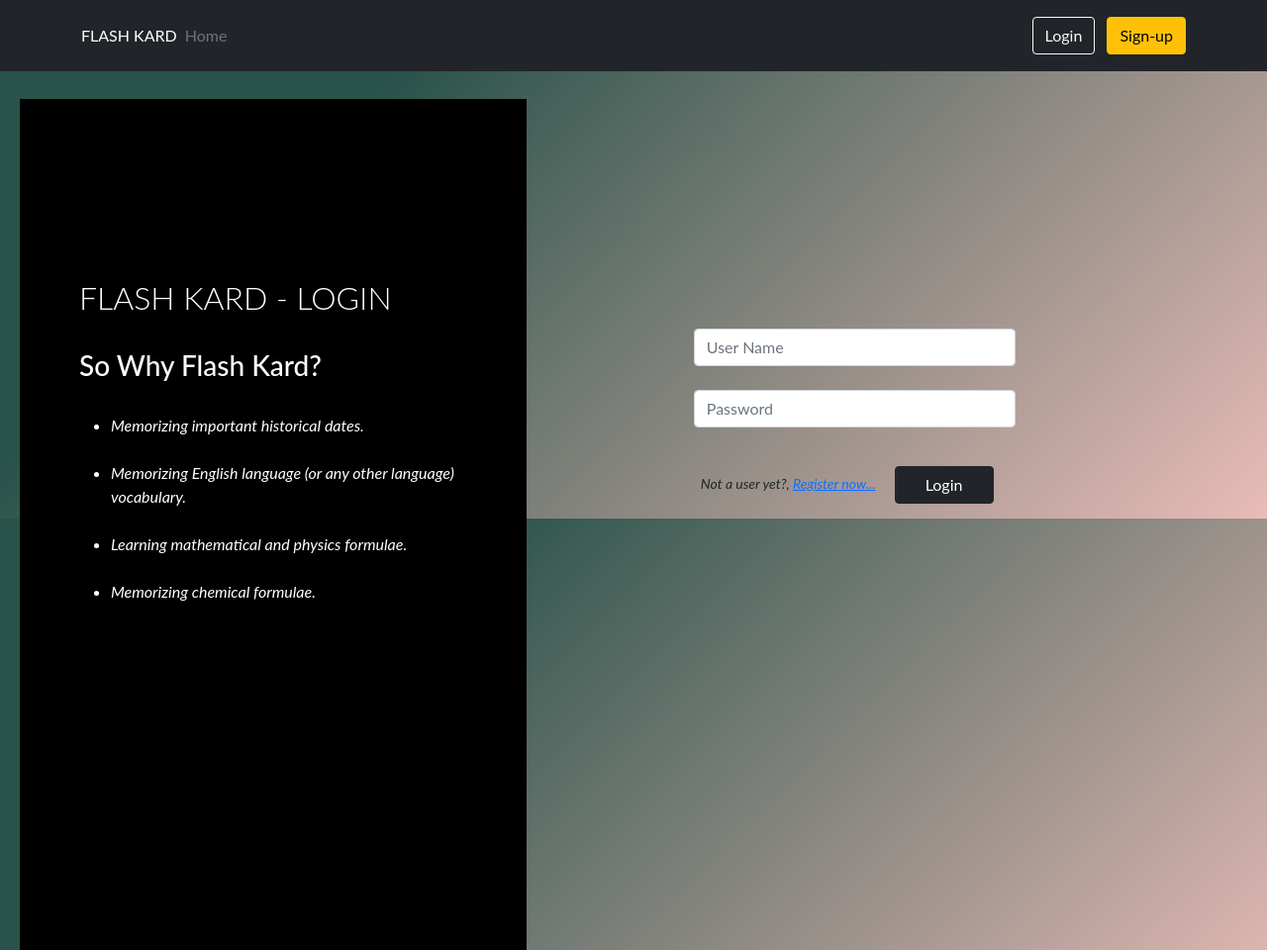
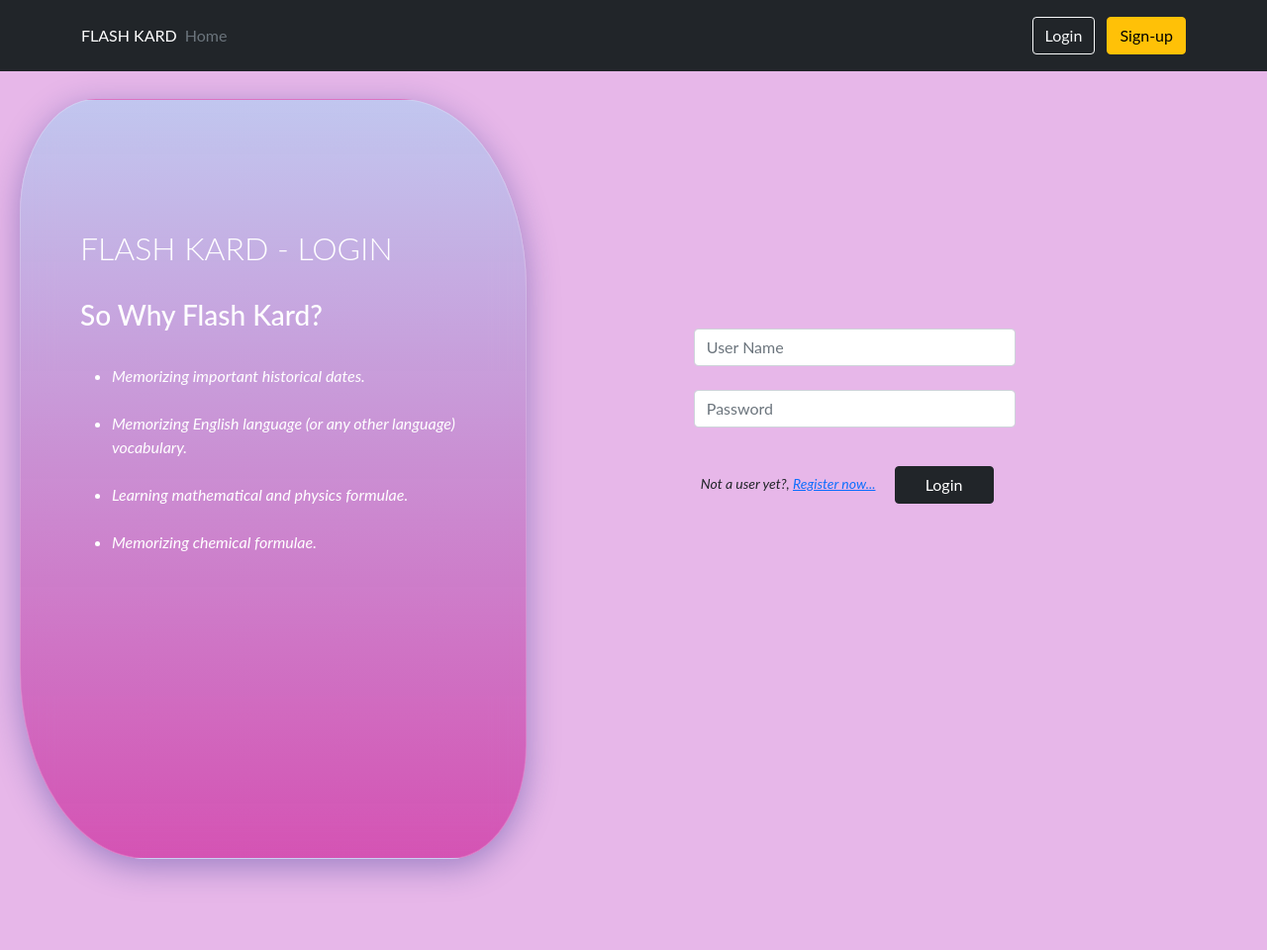
Before and after one commit to Abhijit25Mishra/Flash-Card, a Flask app: page /login in a window 1280 px wide. Shown: the whole page at 99% size. Run offline with Flask 2, Linux system fonts and the light colour scheme.

Commit message:
css login and register page

```diff
--- a/flashkard/static/css/login.css
+++ b/flashkard/static/css/login.css
@@ -6,19 +6,27 @@ body {
 
 .main-head{
     height: 150px;
-    background: #FFF;
+    background: #ffffff;
 
 }
 
 .sidenav {
-    height: 100%;
-    background-color: #000;
-    overflow-x: hidden;
+    background: rgba( 255, 255, 255, 0.35 );
+    box-shadow: 0 8px 32px 0 rgba( 31, 38, 135, 0.37 );
+    backdrop-filter: blur( 16px );
+    -webkit-backdrop-filter: blur( 16px );
+    border-radius: 10px;
+    border: 1px solid rgba( 255, 255, 255, 0.18 );
+    height: 80%;
+    background-image: linear-gradient(to top, #c2008b99 0%, #a6c0eea0 100%);
+    overflow-x: auto;
     padding-top: 20px;
     margin-top: 100px;
     margin-left: 20px;
     margin-right: 20px;
     margin-bottom: 20px;
+    border-radius: 15% 25%;
+
 }
 
 
@@ -64,7 +72,7 @@ body {
 
 
 .login-main-text{
-    margin-top: 20%;
+    margin-top: 10%;
     padding: 60px;
     color: #fff;
 }
--- a/flashkard/templates/login.html
+++ b/flashkard/templates/login.html
@@ -13,8 +13,9 @@
       <link rel="stylesheet" href="{{ url_for('static', filename='css/login.css') }}">
       <style>
          body {
-            background-color: #e9bcb7;
-            background-image: linear-gradient(315deg, #e9bcb7 0%, #29524a 74%);
+            background-color: #e7b7e9;
+            /* background-image: linear-gradient(120deg, #f6d365 0%, #fda085 100%); */
+            /* background-image: linear-gradient(315deg, #e9bcb7 0%, #29524a 74%); */
 
          }
       </style>
--- a/flashkard/templates/register.html
+++ b/flashkard/templates/register.html
@@ -13,8 +13,9 @@
       <link rel="stylesheet" href="{{ url_for('static', filename='css/login.css') }}">
       <style>
          body {
-            background-color: #9dc5c3;
-            background-image: linear-gradient(315deg, #9dc5c3 0%, #5e5c5c 74%);
+            background-color: #abcede;
+            /* background-image: linear-gradient(120deg, #f6d365 0%, #fda085 100%); */
+            /* background-image: linear-gradient(315deg, #9dc5c3 0%, #5e5c5c 74%); */
          }
       </style>
 
```
